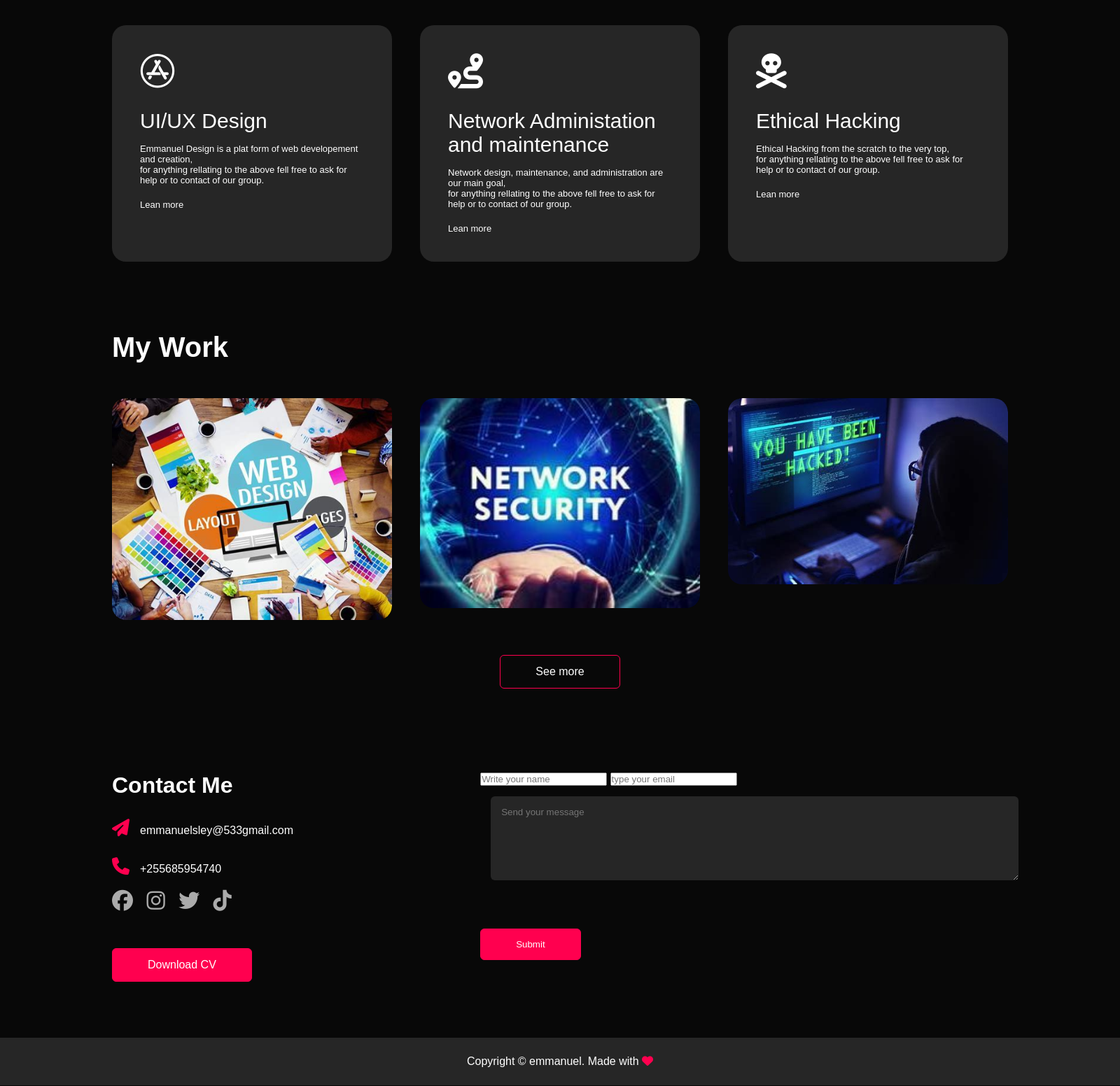
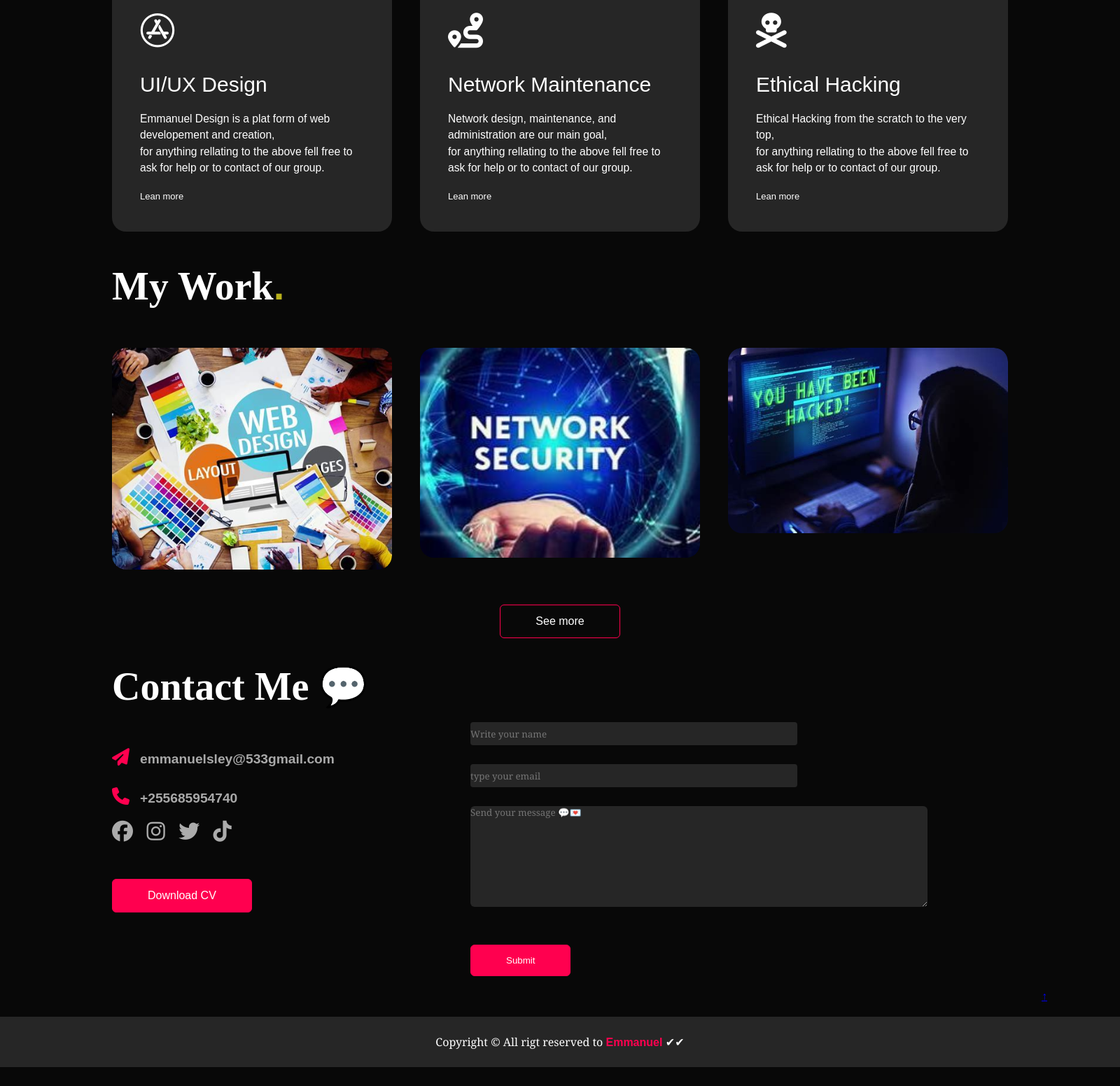
Before and after one commit to emmanuelsley/PORTFOLIO, a PHP site: page / in a window 1600 px wide. Shown: the part 1120-2672 px from the top of the page at 70% size. After the commit the page ends 2645 px from the top, so only its background shows below. Run offline with PHP 8.4, Linux system fonts and the light colour scheme; some libraries are stand-ins or nearby versions.

Commit message:
My first commit

```diff
--- a/index.html
+++ b/index.php
@@ -1,12 +1,16 @@
+<?php
+    $conn = new mysqli('localhost','root','','portfolio');
+?>
+
 <!DOCTYPE html>
 <html lang="en">
 <head>
 
     <meta charset="UTF-8">
     <meta name="viewport" content="width=device-width, initial-scale=1.0">
-    <title>Personal portfollio website Easy Tutorials</title>
+    <title>Sley | Portfolio</title>
 
- <link rel="stylesheet" href="style.css">
+ <link rel="stylesheet" href=" style.css">
  <script src="https://kit.fontawesome.com/41935454d5.js" crossorigin="anonymous"></script>
 </head>
 <body>
@@ -42,7 +46,7 @@
                 </div>
                 <div class="About-col2">
 
-                 <h1 class="sub-title">About Me</h1>
+                 <h1 class="sub-title">About Me<span>.</span></h1>
                  <p>My name is Emmanuel Sley from Congo, I'm 21 yrs old and i like reading and spending time on my computer , i'm an IT specialist based on three main subjects which are:   </p>
                  <ul>
 
@@ -50,7 +54,7 @@
                 <LI>CYBER SECURITY</LI>
                 <LI>And ETHICAL HACKING</LI>
             </ul>
-                <p>I'm a bit more different person, i like everything that goes together with technology and computer , my biggest dream is to own one day my own <mark>Networking & Cyber security Company</mark> and i'm bit sure that's going to be true one day </p>
+                <p>I'm a bit more different person, i like everything that goes together with technology and computer , my biggest dream is to own one day my own <span>Networking & Cyber security Company</span> and i'm bit sure that's going to be true one day </p>
                 <div class="tab-titles">
                     <P class="tab-links active-link" onclick="opentab('skills')">Skills</P>
                     <P class="tab-links"onclick= "opentab('Experiences')">Experiences</P>
@@ -90,7 +94,7 @@
     <!------------services-------->
     <div id="services">
         <div class="container">
-            <h1 class="sub-title">My services</h1>
+            <h1 class="sub-title">My services<span>.</span></h1>
             <div class="services-list">
                 <div>
                     <i class="fa-brands fa-app-store"></i>
@@ -101,7 +105,7 @@
                 </div>
                 <div>
                     <i class="fa-solid fa-route"></i>
-                    <h2>Network Administation and maintenance</h2>
+                    <h2>Network Maintenance</h2>
                     <p>Network design, maintenance, and administration are our main goal,<br> for anything rellating to the above fell free to ask for help or to contact of our group.</p>
                     <a href="#">Lean more</a>
                 </div>
@@ -118,7 +122,7 @@
     <!-------------portfolio--------->
     <div id="portfolio">
         <div class="container">
-            <h1 class="sub-title">My Work </h1>
+            <h1 class="sub-title">My Work<span>.</span></h1>
             <div class="work-list">
                 <div class="work">
                     <img src="images/sley2.jpeg">
@@ -131,7 +135,7 @@
                 <div class="work">
                     <img src="images/sley3.jpeg">
                     <div class="layer">
-                        <h3>Networ Administration</h3>
+                        <h3>network Administration</h3>
                         <p>This is a great tool in network management system and it's an essentiale skill in the current world</p>
                         <a href="#"><i class="fa-solid fa-arrow-up-right-from-square"></i></a>
                     </div>
@@ -153,7 +157,7 @@
     <div class="container">
         <div class="row">
            <div class="contact-left">
-            <h1>Contact Me</h1>
+            <h1>Contact Me <span>💬</span></h1>
             <p> <i class="fa-solid fa-paper-plane"></i>emmanuelsley@533gmail.com</p>
             <p> <i class="fa-solid fa-phone"></i>+255685954740</p>
             <div class="social-icons">
@@ -165,20 +169,20 @@
         <a href="images/EMANUEL.pptx" class="btn btn2">Download CV</a>
            </div>
            <div class="contact-right">
-            <form name="submit-to-google-sheet " >
+            <form action="data.php" method='POST'>
 
-               <input type= "text" name="Name" placeholder="Write your name" required>
-               <input type= "email" name="email" placeholder="type your email" required>
-
-                <textarea name="Message" rows="6" placeholder="Send your message"></textarea>
-                <button type="submit" class="btn btn2">Submit</button>
+               <input type= "text" name="name" id="try" placeholder="Write your name " required><br>
+               <input type= "email" name="email" id="try" placeholder="type your email " required>
+                <textarea name="message" id="message" rows="8" placeholder="Send your message 💬💌"></textarea>
+                <button type="submit" value="submit" name="submit" class="btn btn2">Submit</button>
             </form>
             <span id="msg"></span>
            </div>
         </div>
     </div>
+    <a href="#header" class="top"> &uparrow; </a>
     <div class="copyright">
-        <p> Copyright &copy; emmanuel. Made with <i class="fa-solid fa-heart"></i></p>
+        <p> Copyright &copy; All rigt reserved to <span>Emmanuel </span>  ✔✔</p>
     </div>
 </div>
 
@@ -202,7 +206,7 @@ function opentab(tabname) {
 
     </script>
     <script>
-        const scriptURL = 'https://script.google.com/macros/s/AKfycbwa5n0vhjVrNJBdUq5-XGu7zjh1okK2Qe1o89F5_Zwcjnh7J9jDuCQtR2XgOt9396eYbg/exec'
+        const script URL = 'https://script.google.com/macros/s/AKfycbwa5n0vhjVrNJBdUq5-XGu7zjh1okK2Qe1o89F5_Zwcjnh7J9jDuCQtR2XgOt9396eYbg/exec'
         const form = document.forms['submit-to-google-sheet']
       const msg=document.getElementById(msg)
 
@@ -229,7 +233,6 @@ function closemenu(){
 }
       </script>
       <!-- <a href="#header" class="top"> <button id= "back-to-top"><i class="fa-solid fa-arrow-up"></i></button></a> -->
-    <a href="#header" class="top"> &uparrow; </a>
 
 </body>
 </html>
--- a/style.css
+++ b/style.css
@@ -134,6 +145,16 @@ border-radius: 15px;
     display: block;
 }
 /*--------------services----------*/
+.container h1{
+    font-size: 3.5em;
+    margin-bottom: 1em;
+    margin-top: -1.5em;
+    font-family:Hevetica;
+    font-weight: bold;
+}
+.container span{
+    color: #b8b01b;
+}
 #services{
     padding: 30px 0;
 }
@@ -142,6 +163,12 @@ border-radius: 15px;
     grid-template-columns: repeat(auto-fit,minmax(250px,1fr));
     grid-gap: 40px;
     margin-top: 50px;
+    line-height: 1.5;
+    margin-bottom: 1.8em;
+    margin-top: 1em;
+}
+.services-list p{
+    font-size: 1.2em;
 }
 .services-list div{
     background: #262626;
@@ -258,12 +283,15 @@ padding:0 40px;
 .contact-left{
     flex-basis: 35%;
 }
-..contact-right{
+.contact-right{
     flex-basis: 60%;
 }
 .contact-left p{
     margin-top: 30px;
     margin-bottom: 20px;
+    color:darkgray;
+    font-weight: bold;
+    font-size: 1.2em;
 }
 .contact-left p i {
     color: #ff004f;
@@ -286,33 +314,48 @@ padding:0 40px;
     display: inline-block;
     background: #ff004f;
 }
-.contact-right form{
+/* .contact-right form{
   width: 100%;
-}
+} */
  .form input, form textarea{
-width: 100%;
+   font-family: Cambria, Cochin, Georgia, Times, 'Times New Roman', serif;
+width: 85%;
 border: 0;
 outline: none;
 background: #262626;
-padding: 15px;
-margin: 15px;
 color: #fff;
 font-size: 18px 0;
 border-radius: 6px;
 
+
+}
+#try{
+    font-family: Cambria, Cochin, Georgia, Times, 'Times New Roman', serif;
+    border-radius: 4px;
+    height: 2.5em;
+    width: 35em;
+     margin-bottom: 2em;
+     background: #262626;
+     border: 0;
+     outline: none;
+     color: white;
 }
 .copyright {
-    width: 100;
+    width: 100%;
     text-align: center;
     padding: 25px 0;
     background: #262626;
     font-weight: 300;
     margin-top: 20px;
+}
+.copyright p{
+    font-family:Georgia;
+}
+.copyright span{
+    color: #ff004f;
+    font-weight: bold;
+}
 
-}
-.copyright i {
-    color: #ff004f;
-}
 #msg{
     color: #ff004f;
     margin-top: -40px;
@@ -391,3 +434,9 @@ nav .fas{
    }
 
 }
+.top{
+    padding: 5em;
+    height: 5em;
+    width: 80em;
+    margin-left: 88em;
+}
```
Also changed, not shown: other parts of style.css (+20 -11 lines), data.php (added, +31 -0 lines), location.php (added, +64 -0 lines).
